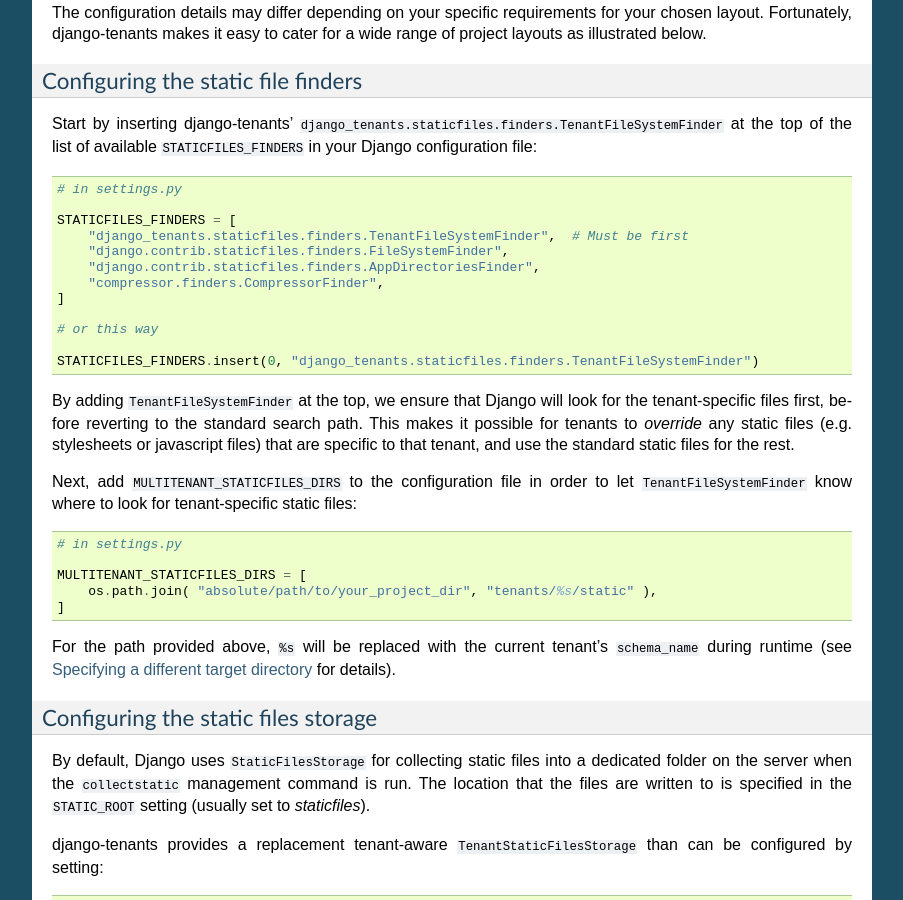
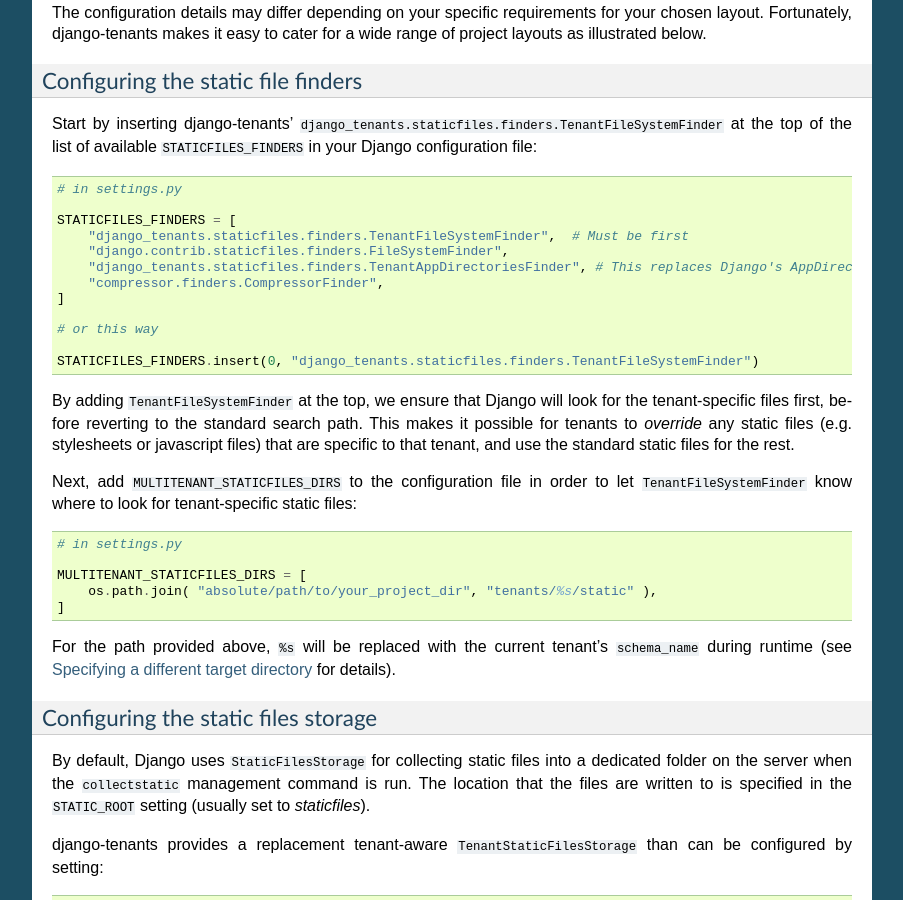
Before and after one commit to django-tenants/django-tenants, a Sphinx documentation site: the page built from docs/files.rst, in a window 1280 px wide and 900 px high, scrolled down 824 px. Shown: the whole window, without its empty margins (198-1101 px from the left). Built offline with Sphinx 7.4.7, drawn with Linux system fonts in a browser that asks for light colours; the version number could not be read and is left out.

Commit message:
Update docs

```diff
--- a/docs/files.rst
+++ b/docs/files.rst
@@ -59,7 +59,7 @@
     STATICFILES_FINDERS = [
         "django_tenants.staticfiles.finders.TenantFileSystemFinder",  # Must be first
         "django.contrib.staticfiles.finders.FileSystemFinder",
-        "django.contrib.staticfiles.finders.AppDirectoriesFinder",
+        "django_tenants.staticfiles.finders.TenantAppDirectoriesFinder", # This replaces Django's AppDirectoriesFinder
         "compressor.finders.CompressorFinder",
     ]
 
```
